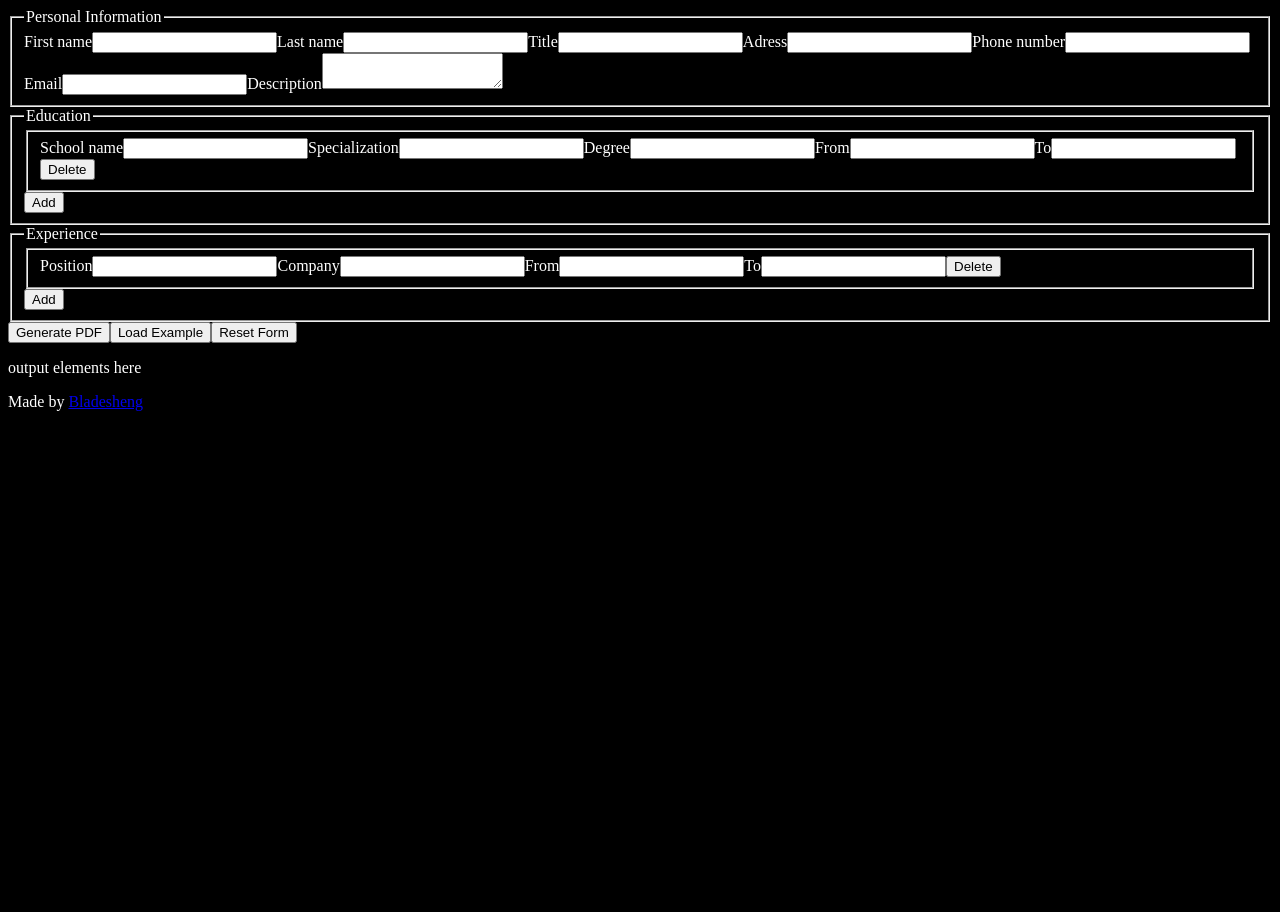
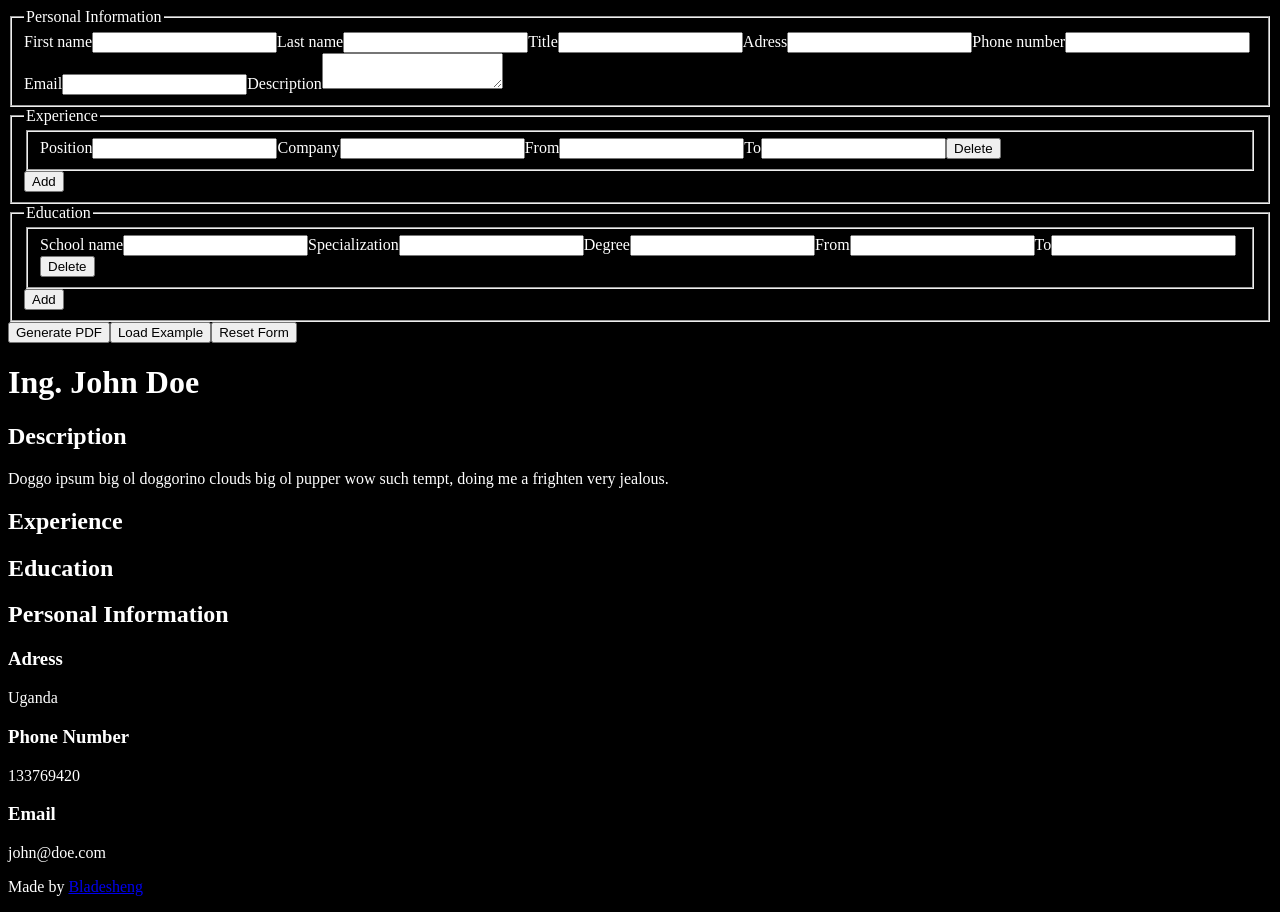
Before and after one commit to Bladesheng/cv-project, a React app: page / in a window 1280 px wide. Before the commit the page ends 800 px from the top, so only its background shows below. Built offline with nearby package versions, Linux system fonts and the light colour scheme.

Commit message:
Display Output in html

```diff
--- a/src/components/CvInput.tsx
+++ b/src/components/CvInput.tsx
@@ -8,13 +8,14 @@ class CvInput extends React.Component {
     super(props);
 
     this.state = {
-      firstName: "test first name",
-      lastName: "test last name",
-      title: "test title",
-      adress: "test adress",
-      phoneNumber: "test phone",
-      email: "test mail",
-      description: "test description"
+      firstName: "John",
+      lastName: "Doe",
+      title: "Ing.",
+      adress: "Uganda",
+      phoneNumber: "133769420",
+      email: "john@doe.com",
+      description:
+        "Doggo ipsum big ol doggorino clouds big ol pupper wow such tempt, doing me a frighten very jealous."
     };
 
     this.handleInputChange = this.handleInputChange.bind(this);
@@ -58,6 +59,14 @@ class CvInput extends React.Component {
             <textarea onChange={this.handleInputChange} id="description"></textarea>
           </fieldset>
 
+          <fieldset className="experience">
+            <legend>Experience</legend>
+
+            <Experience></Experience>
+
+            <button>Add</button>
+          </fieldset>
+
           <fieldset className="education">
             <legend>Education</legend>
 
@@ -74,14 +83,6 @@ class CvInput extends React.Component {
             <button>Add</button>
           </fieldset>
 
-          <fieldset className="experience">
-            <legend>Experience</legend>
-
-            <Experience></Experience>
-
-            <button>Add</button>
-          </fieldset>
-
           <button>Generate PDF</button>
           <button>Load Example</button>
           <button>Reset Form</button>
--- a/src/components/CvOutput.tsx
+++ b/src/components/CvOutput.tsx
@@ -7,10 +7,42 @@ type OutputProps = {
 class CvOutput extends React.Component<OutputProps> {
   render() {
     console.log(this.props.inputState);
-    console.log(this.props.inputState.education0State);
+
+    const { inputState } = this.props;
+
     return (
       <div className="cvOutput">
-        <p>output elements here</p>
+        <h1 className="fullName">
+          {`${inputState.title} ${inputState.firstName} ${inputState.lastName}`}
+        </h1>
+
+        <section className="skills">
+          <section className="description">
+            <h2>Description</h2>
+            <p>{inputState.description}</p>
+          </section>
+
+          <section className="experience">
+            <h2>Experience</h2>
+          </section>
+
+          <section className="education">
+            <h2>Education</h2>
+          </section>
+        </section>
+
+        <section className="personalInfo">
+          <h2>Personal Information</h2>
+
+          <h3>Adress</h3>
+          <p>{inputState.adress}</p>
+
+          <h3>Phone Number</h3>
+          <p>{inputState.phoneNumber}</p>
+
+          <h3>Email</h3>
+          <p>{inputState.email}</p>
+        </section>
       </div>
     );
   }
```
